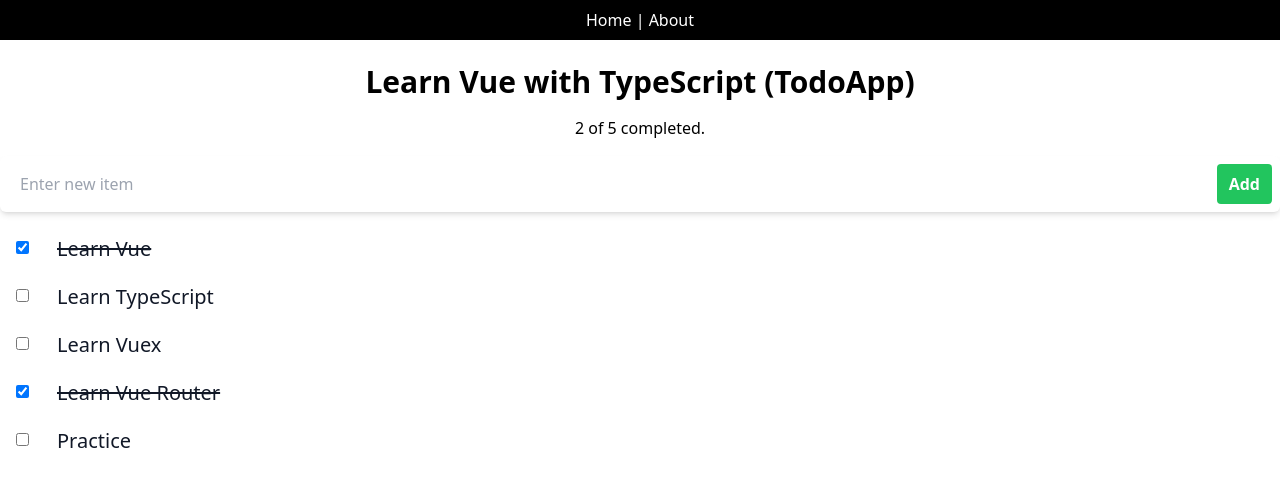
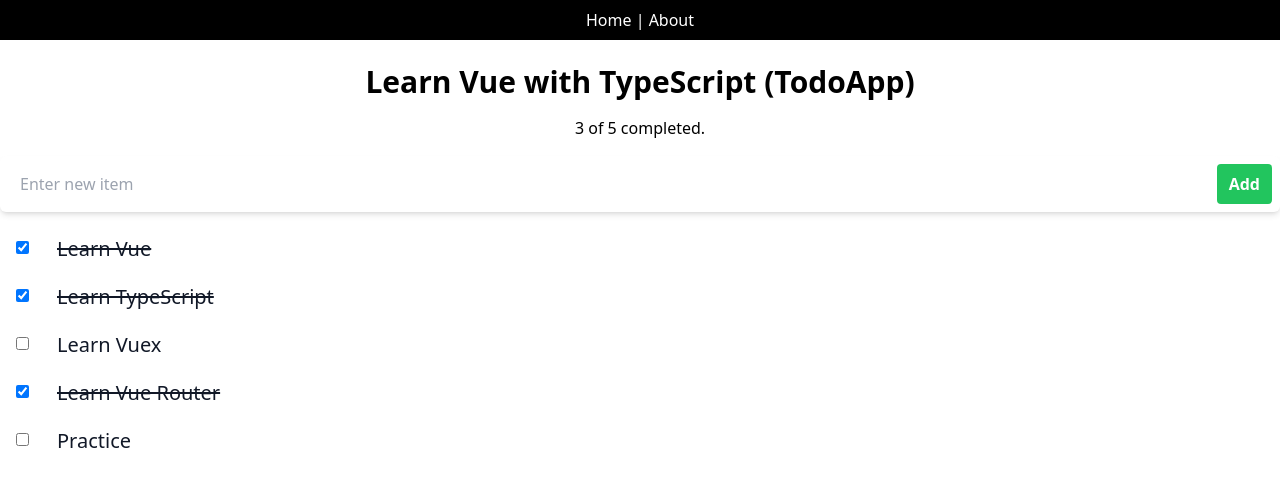
Before and after one commit to suonsamoun/vue-typescript, a Vue app: page / in a window 1280 px wide. Shown: the top 486 px of the page. Built offline with nearby package versions, Linux system fonts and the light colour scheme.

Commit message:
Added TS support

```diff
--- /dev/null
+++ b/src/interfaces/ErrorClasses.ts
@@ -0,0 +1,4 @@
+export interface ErrorClasses {
+    'border-b-2': boolean;
+    'border-red-500': boolean;
+}
--- /dev/null
+++ b/src/interfaces/TodoItem.ts
@@ -0,0 +1,5 @@
+export interface TodoItem {
+    id: number;
+    text: string;
+    completed: boolean;
+}
--- /dev/null
+++ b/src/interfaces/index.ts
@@ -0,0 +1,2 @@
+export * from './TodoItem';
+export * from './ErrorClasses';
--- a/src/views/Home.vue
+++ b/src/views/Home.vue
@@ -30,7 +30,10 @@
         </div>
       </form>
       <h5 class="text-left text-red-600" v-show="isRequired">Please enter an item!</h5>
-      <h5 class="text-left text-green-500 transition ease-in-out delay-150" v-show="isSuccess">Item successfully added!</h5>
+      <h5
+        class="text-left text-green-500 transition ease-in-out delay-150"
+        v-show="isSuccess"
+      >Item successfully added!</h5>
       <div
         v-for="(item, index) in items"
         :key="index"
@@ -53,28 +56,36 @@
 
 <script lang="ts">
 import { defineComponent } from "vue";
+import { TodoItem, ErrorClasses } from "../interfaces";
 
 export default defineComponent({
   name: "Home",
   data() {
     return {
-      text: "",
+      text: '',
       loading: false,
       isRequired: false,
       isSuccess: false,
       validClasses: "border-b-2 border-green-500",
       items: [
         { id: 1, text: "Learn Vue", completed: true },
-        { id: 2, text: "Learn TypeScript", completed: false },
+        { id: 2, text: "Learn TypeScript", completed: true },
         { id: 3, text: "Learn Vuex", completed: false },
         { id: 4, text: "Learn Vue Router", completed: true },
         { id: 3, text: "Practice", completed: false },
       ]
+    } as {
+      text: string;
+      loading: boolean;
+      isRequired: boolean;
+      isSuccess: boolean;
+      validClasses: string;
+      items: TodoItem[];
     };
   },
   methods: {
 
-    addNewItem() {
+    addNewItem(): void {
 
       if (this.text === '') {
         this.isRequired = true;
@@ -107,24 +118,25 @@ export default defineComponent({
 
     },
 
-    toggleCompleted(item) {
+    toggleCompleted(item: TodoItem): void {
       item.completed = !item.completed;
       this.completedCount = this.items.filter(item => item.completed).length;
       this.totalCount = this.items.length;
     },
 
   },
+
   computed: {
 
-    completedCount() {
+    completedCount(): number {
       return this.items.filter(item => item.completed).length;
     },
 
-    totalCount() {
+    totalCount(): number {
       return this.items.length;
     },
 
-    errorClasses() {
+    errorClasses(): ErrorClasses {
       return {
         'border-b-2': this.isRequired,
         "border-red-500": this.isRequired,
@@ -134,10 +146,10 @@ export default defineComponent({
   },
 
   // watch: {
-    // text(val) {
-    //   console.log(val);
-    //   if (val !== '') this.isRequired = false;
-    // }
+  //   text(val): void {
+  //     console.log(val);
+  //     if (val !== '') this.isRequired = false;
+  //   }
   // }
 });
 
```
